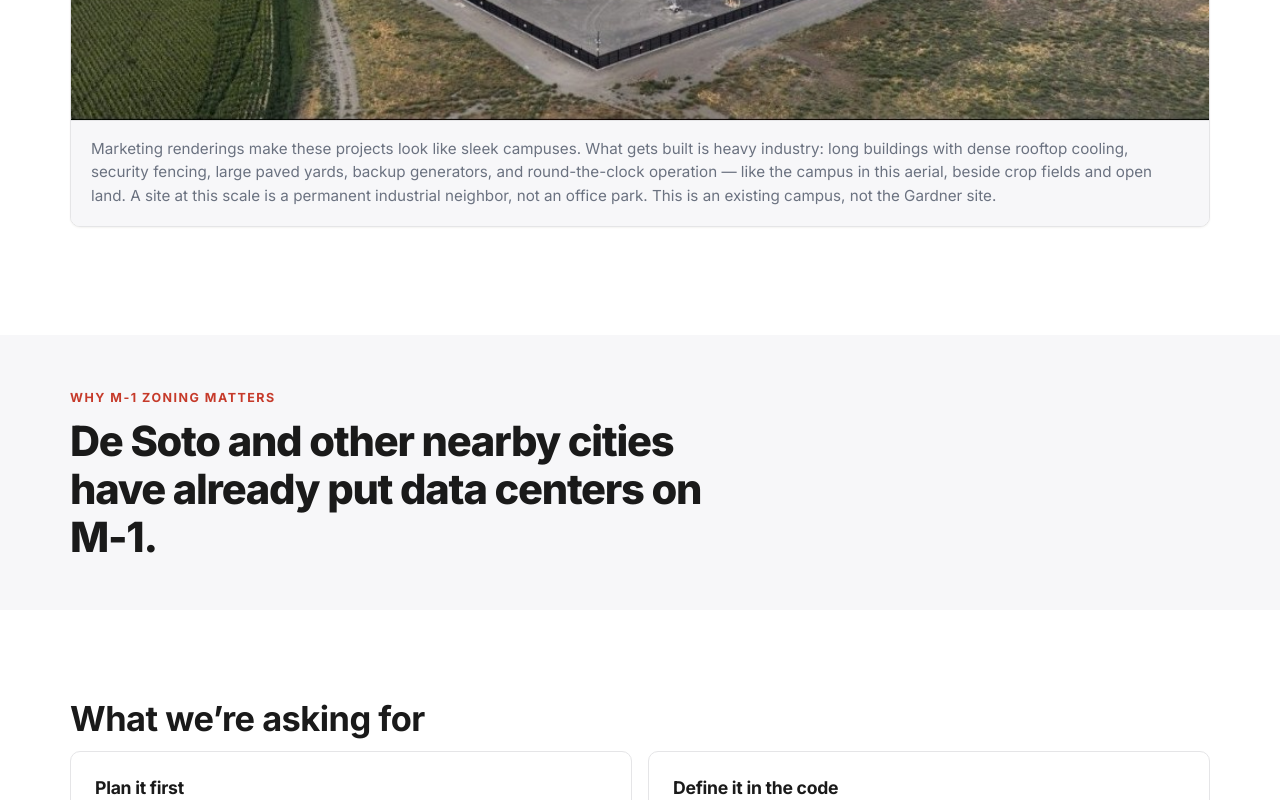
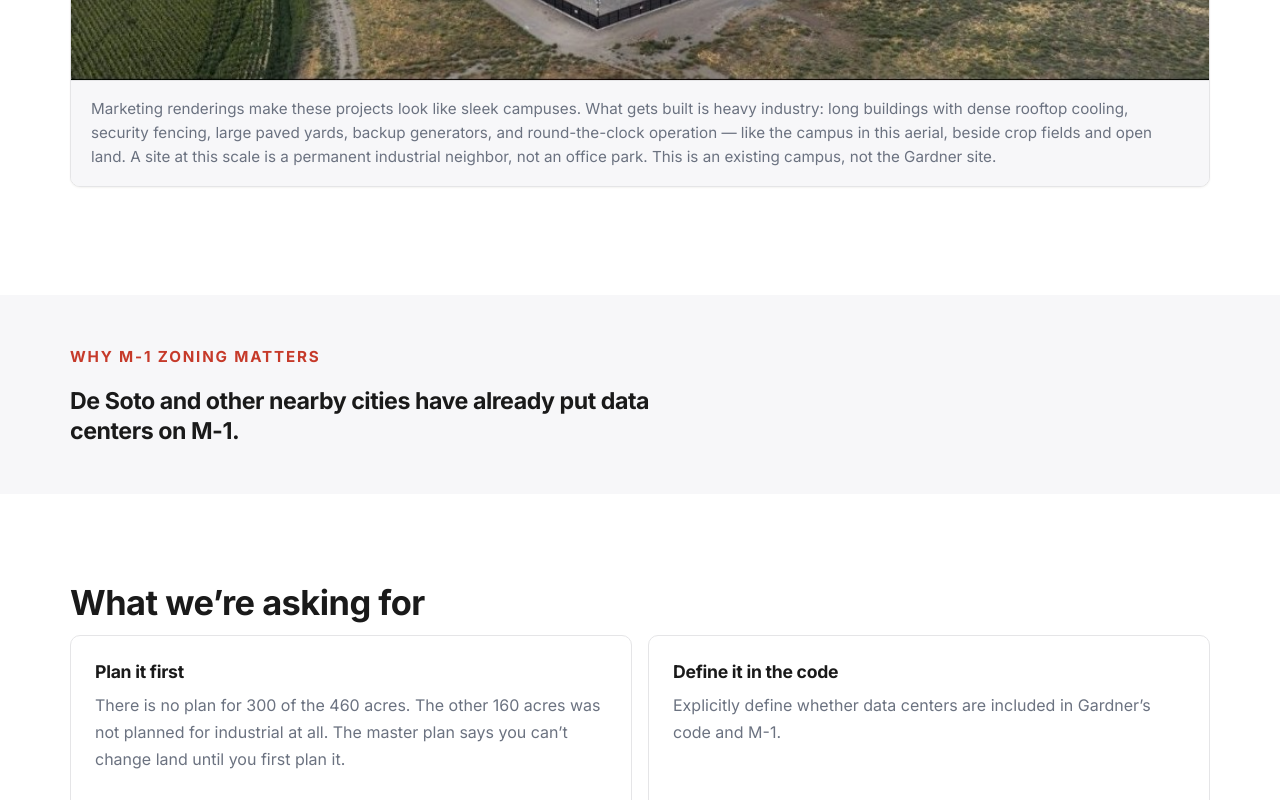
Before and after one commit to keisenb/gardnerdatacenter.com, a plain HTML site: page index.html in a window 1280 px wide. Shown: the part 1190-1990 px from the top of the page. Drawn offline with Linux system fonts and the light colour scheme.

Commit message:
Adjust the homepage subhead and M-1 type sizes.
The 460-acre line is a bit smaller. Why M-1 Zoning Matters is a bit larger, and the De Soto line is no longer a headline.

Co-authored-by: Kyle Eisenbarger <keisenb@users.noreply.github.com>

```diff
--- a/index.html
+++ b/index.html
@@ -27,7 +27,7 @@
   <link rel="preconnect" href="https://fonts.gstatic.com" crossorigin />
   <link href="https://fonts.googleapis.com/css2?family=Inter:wght@400;500;600;700;800&display=swap" rel="stylesheet" />
 
-  <link rel="stylesheet" href="styles.css?v=2026-11-27-hero" />
+  <link rel="stylesheet" href="styles.css?v=2026-11-27-type" />
   <link rel="icon" type="image/png" href="logo.png?v=2026-05-03" />
 
   <!-- Privacy-friendly analytics by Plausible -->
--- a/styles.css
+++ b/styles.css
@@ -2112,21 +2112,22 @@ body:not(.is-archive-schedule) .meetings-schedule .timeline-item.is-past .timeli
 
 /* Case 26-303-02 ------------------------------------------------ */
 .is-rezoning .hero h2 {
+  max-width: 32em;
+  margin-top: 0.85rem;
+  font-size: clamp(1.02rem, 2.1vw, 1.22rem);
+  font-weight: 600;
+  line-height: 1.4;
+  letter-spacing: -0.01em;
+}
+.m1-why { padding: 3rem 0; }
+.m1-why .section-label { font-size: 0.95rem; }
+.m1-why-line {
+  margin: 0.35rem 0 0;
   max-width: 28em;
-  margin-top: 0.85rem;
-  font-size: clamp(1.15rem, 2.5vw, 1.45rem);
-  font-weight: 600;
-  line-height: 1.35;
-  letter-spacing: -0.01em;
-}
-.m1-why { padding: 3rem 0; }
-.m1-why-line {
-  margin: 0;
-  max-width: 16em;
-  font-size: clamp(1.75rem, 4.5vw, 2.6rem);
-  font-weight: 800;
-  letter-spacing: -0.03em;
-  line-height: 1.15;
+  font-size: clamp(1.2rem, 2.4vw, 1.45rem);
+  font-weight: 700;
+  letter-spacing: -0.02em;
+  line-height: 1.3;
 }
 .ask-grid { grid-template-columns: 1fr; }
 @media (min-width: 700px) {
```
Also changed, not shown: archive-home-2026-05.html (+1 -1 lines), archive-meetings-2026-05.html (+1 -1 lines), archive.html (+1 -1 lines), myths.html (+1 -1 lines), representatives.html (+1 -1 lines), resources.html (+1 -1 lines), take-action.html (+1 -1 lines), the-proposal.html (+1 -1 lines).
